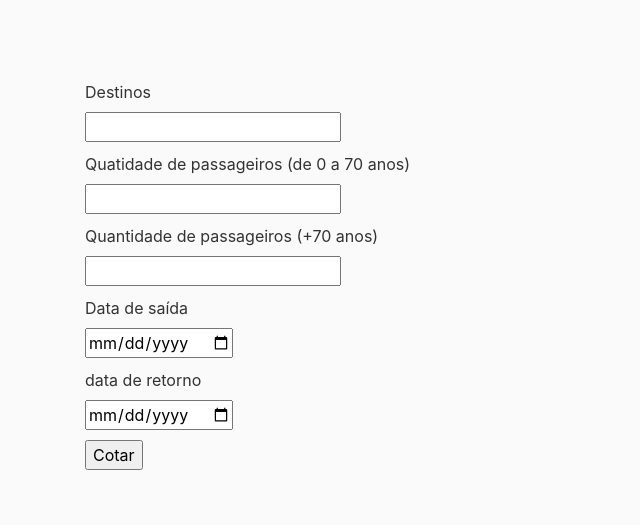
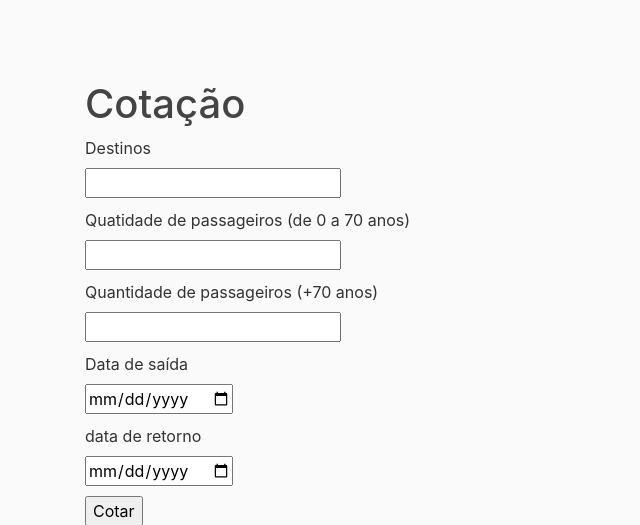
Before and after one commit to rjLelis/hackgr1d, a Django app: page / in a window 1280 px wide. Shown: the top 525 px of the page, without its empty margins (0-640 px from the left). Run offline with Django 3.2, Linux system fonts and the light colour scheme; some libraries are stand-ins or nearby versions.

Commit message:
Add headings

```diff
--- a/cotacao/templates/cotacao/home.html
+++ b/cotacao/templates/cotacao/home.html
@@ -1,5 +1,6 @@
 {% extends 'cotacao/base.html' %}
     {% load static %}
+    {% block title %} Cotação {% endblock title %}
     {% block style %}
         <style>
             input {
@@ -9,6 +10,8 @@
         </style>
     {% endblock style %}
     {% block content %}
+
+        <h1>Cotação</h1>
         <form method="POST" >
             {% csrf_token %}
             <label for="destinos">Destinos</label>
```
